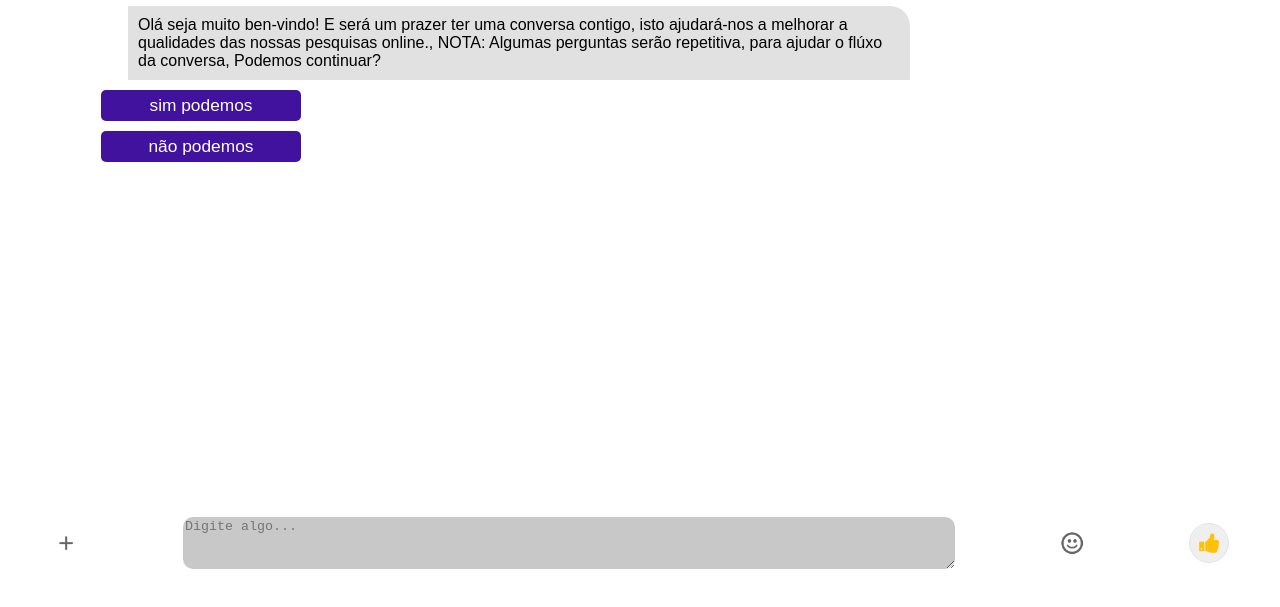
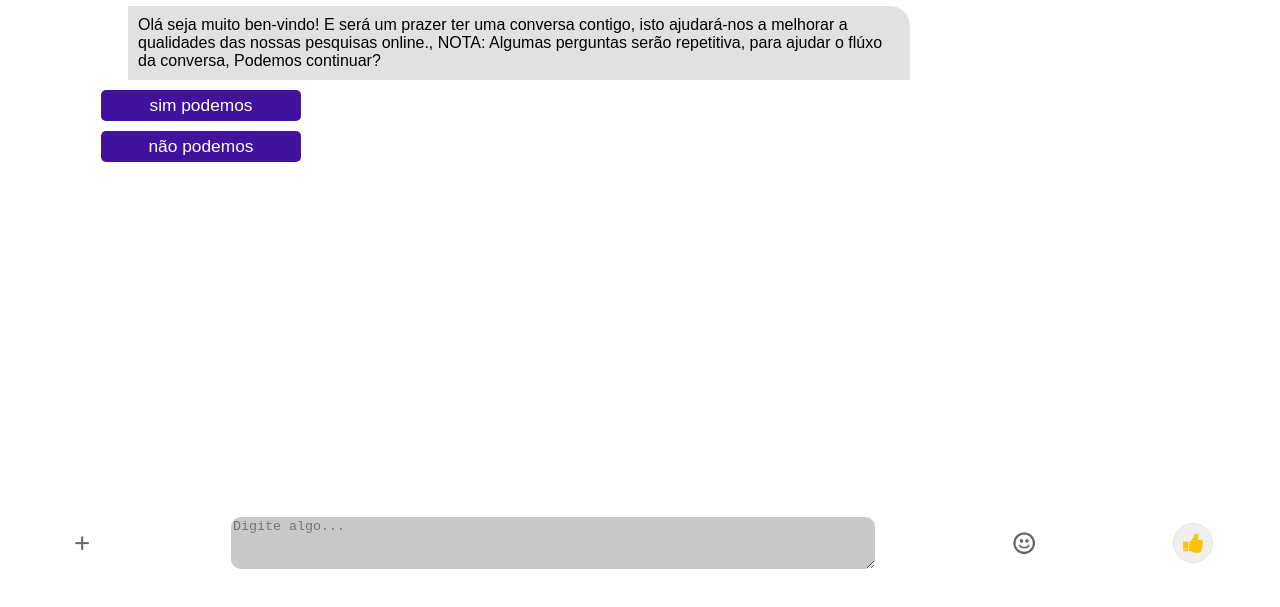
Before and after one commit to lukas102000/chatbot-conversation-v1.5, a plain HTML site: page chat.html in a window 1280 px wide. Shown: the part 151-758 px from the top of the page. Drawn offline with Linux system fonts and the light colour scheme.

Commit message:
Update chat.css

```diff
--- a/asset/css/chat.css
+++ b/asset/css/chat.css
@@ -119,7 +119,7 @@ body{
 }
 .containt-ele textarea{
     border: 0;
-    width: 60vw;
+    width: 50vw;
     border-radius: 10px;
     height: 3rem;
     background-color: rgba(170, 170, 170, 0.645);
@@ -163,6 +163,7 @@ body{
     padding: 10px;
     display: block;
     max-width: 70%;
+    font-site:10pt;
     border-radius: 0px 20px 1px 0px ;
     text-align: start;
     color: rgb(0, 0, 0);
```
